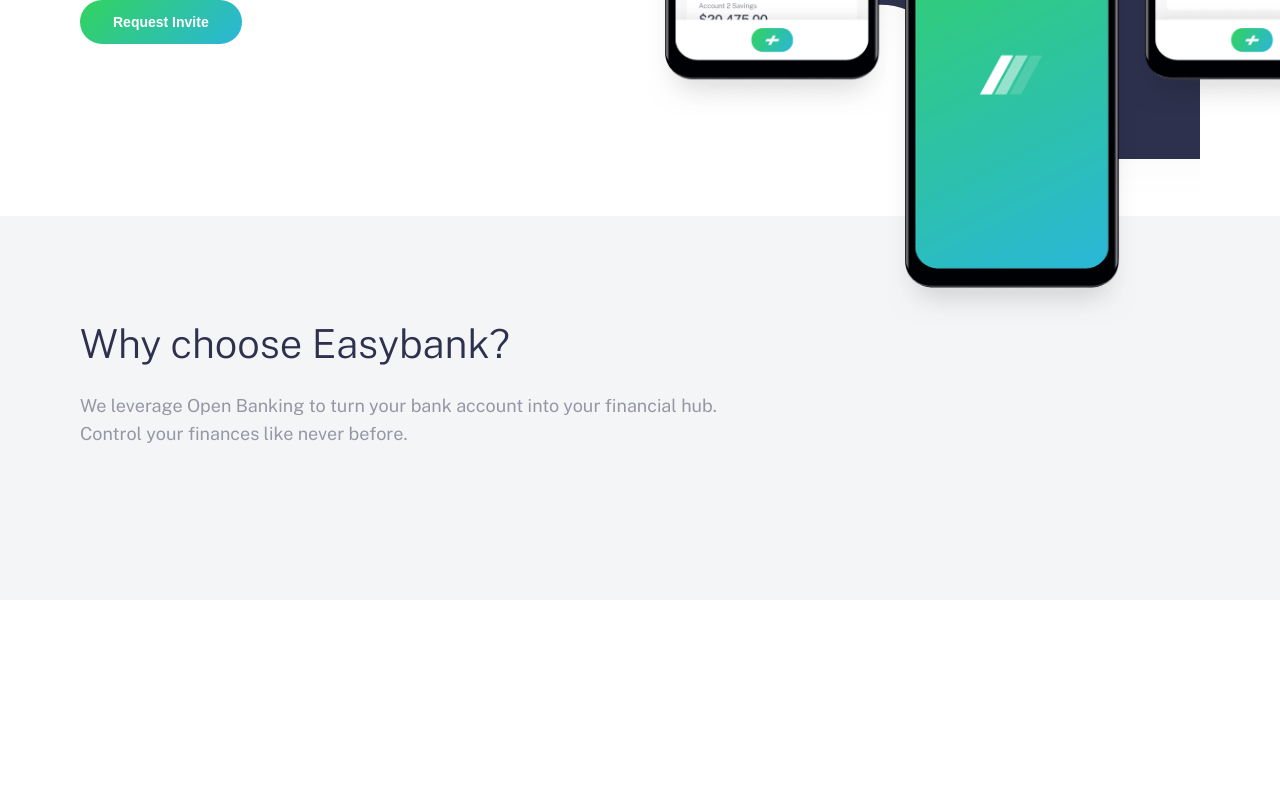
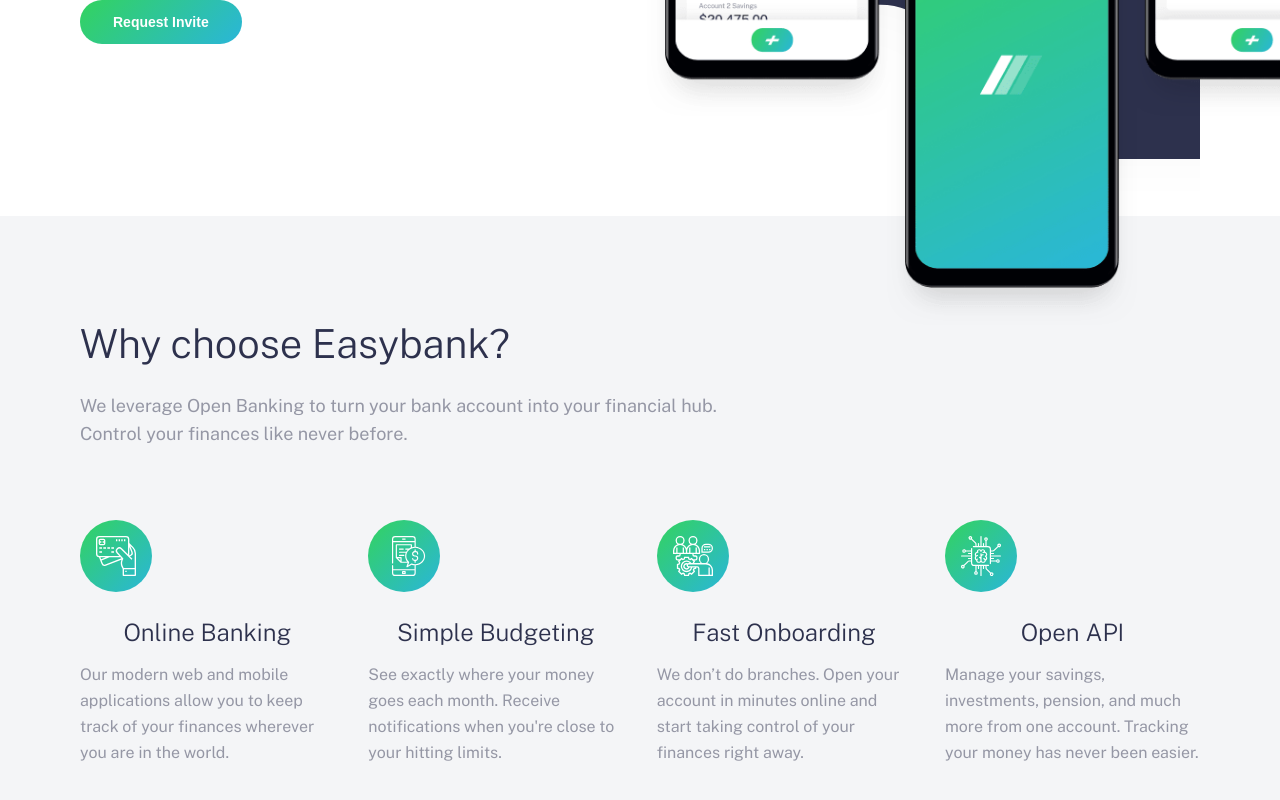
Before and after one commit to better5afe/Easy-Bank-Page, a React (Create React App) app: page / in a window 1280 px wide. Shown: the part 524-1324 px from the top of the page. Before the commit the page ends 1124 px from the top, so only its background shows below. Built offline with nearby package versions, Linux system fonts and the light colour scheme.

Commit message:
Implemented the About section for mobile and desktop viewports

```diff
--- /dev/null
+++ b/src/components/subcomponents/main-sub/AboutCard.scss
@@ -0,0 +1,53 @@
+@use '../../../assets/styles/mixins' as mixins;
+
+.about__cards-card {
+	@include mixins.flexbox(center, center, column);
+	margin-block-end: 3.2rem;
+
+	&:last-of-type {
+		margin-block-end: 0;
+	}
+
+	&-icon {
+		margin-block-end: 2.4rem;
+	}
+
+	&-title {
+		margin-block-end: 1.6rem;
+		font-size: 2rem;
+		line-height: 2.8rem;
+		@include mixins.heading;
+	}
+
+	&-text {
+		@include mixins.standard-text;
+	}
+}
+
+@media screen and (min-width: 768px) {
+	.about__cards-card {
+		flex-basis: 45%;
+		margin-block-end: 6.4rem;
+
+		&:nth-of-type(3),
+		&:last-of-type {
+			margin-block-end: 0;
+		}
+
+		&-icon {
+			align-self: flex-start;
+		}
+	}
+}
+
+@media screen and (min-width: 1200px) {
+	.about__cards-card {
+		flex-basis: auto;
+		width: 25.5rem;
+		margin-block-end: 0;
+
+		&-title {
+			font-size: 2.4rem;
+		}
+	}
+}
--- /dev/null
+++ b/src/components/subcomponents/main-sub/AboutCard.tsx
@@ -0,0 +1,17 @@
+import { AboutCardProps } from '../../../types/types';
+
+import './AboutCard.scss';
+
+const AboutCard: React.FC<AboutCardProps> = ({ icon, title, description }) => {
+	return (
+		<li className='about__cards-card'>
+			<div className='about__cards-card-icon'>
+				<img src={icon} alt='' />
+			</div>
+			<h3 className='about__cards-card-title'>{title}</h3>
+			<p className='about__cards-card-text'>{description}</p>
+		</li>
+	);
+};
+
+export default AboutCard;
--- a/src/components/subcomponents/main-sub/AboutSection.scss
+++ b/src/components/subcomponents/main-sub/AboutSection.scss
@@ -18,9 +18,24 @@
 			@include mixins.section-text;
 		}
 	}
+
+	&__cards {
+		list-style-type: none;
+	}
 }
 
-@media (min-width: 1200px) {
+@media screen and (min-width: 768px) {
+	.about {
+		&__cards {
+			display: flex;
+			justify-content: space-between;
+			align-items: center;
+			flex-wrap: wrap;
+		}
+	}
+}
+
+@media screen and (min-width: 1200px) {
 	.about {
 		padding: 9.6rem 0 8rem;
 		text-align: left;
--- a/src/components/subcomponents/main-sub/AboutSection.tsx
+++ b/src/components/subcomponents/main-sub/AboutSection.tsx
@@ -1,6 +1,35 @@
 import Wrapper from '../../reusable/Wrapper';
+import AboutCard from './AboutCard';
+import IconBanking from '../../../assets/images/icons/icon-online.svg';
+import IconBudgeting from '../../../assets/images/icons/icon-budgeting.svg';
+import IconOnboarding from '../../../assets/images/icons/icon-onboarding.svg';
+import IconAPI from '../../../assets/images/icons/icon-api.svg';
 
 import './AboutSection.scss';
+
+const aboutCards = [
+	{
+		icon: IconBanking,
+		title: 'Online Banking',
+		description:
+			'Our modern web and mobile applications allow you to keep track of your finances wherever you are in the world.',
+	},
+	{
+		icon: IconBudgeting,
+		title: 'Simple Budgeting',
+		description: `See exactly where your money goes each month. Receive notifications when you're close to your hitting limits.`,
+	},
+	{
+		icon: IconOnboarding,
+		title: 'Fast Onboarding',
+		description: `We don’t do branches. Open your account in minutes online and start taking control of your finances right away.`,
+	},
+	{
+		icon: IconAPI,
+		title: 'Open API',
+		description: `Manage your savings, investments, pension, and much more from one account. Tracking your money has never been easier.`,
+	},
+];
 
 const AboutSection = () => {
 	return (
@@ -13,6 +42,16 @@
 						financial hub. Control your finances like never before.
 					</p>
 				</div>
+				<ul className='about__cards'>
+					{aboutCards.map((aboutCard, idx) => (
+						<AboutCard
+							key={idx}
+							icon={aboutCard.icon}
+							title={aboutCard.title}
+							description={aboutCard.description}
+						/>
+					))}
+				</ul>
 			</Wrapper>
 		</section>
 	);
```
Also changed, not shown: src/types/types.ts (+9 -0 lines).
